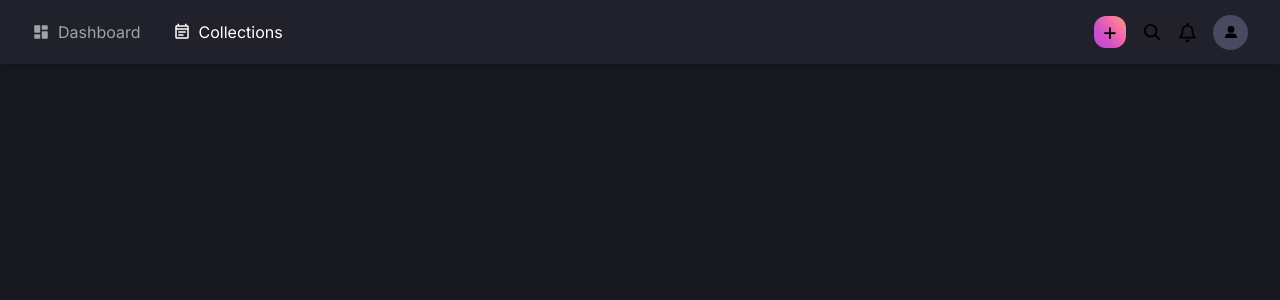
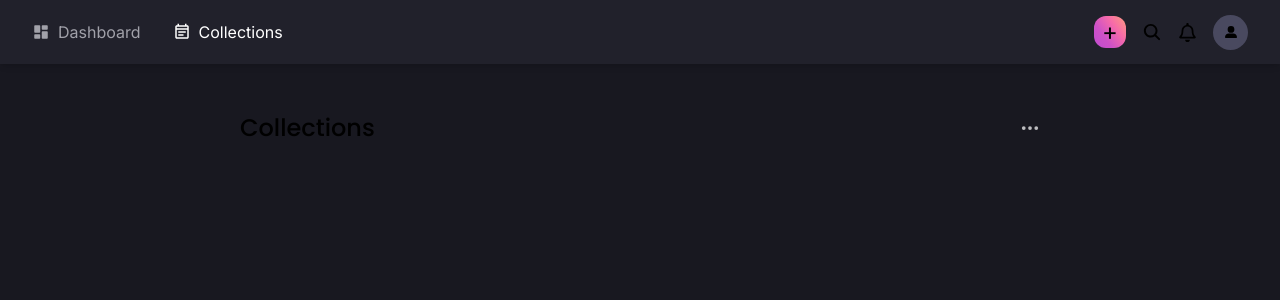
Before and after one commit to Amritanshu312/TaskGen, a Next.js app: page /collections in a window 1280 px wide. Shown: the top 300 px of the page. Built offline with nearby package versions, Linux system fonts and the light colour scheme; no server answers; the database is empty; sample sign-in values are in the browser's storage.

Commit message:
[collections] feat🎉: Header

```diff
--- a/app/(pages)/collections/page.js
+++ b/app/(pages)/collections/page.js
@@ -1,7 +1,23 @@
+import { BsThreeDots } from "react-icons/bs"
+
 const Collections = () => {
   return (
-    <div>
-      Collections
+    <div className="w-full min-h-screen flex">
+
+      <div className="w-full mt-28 max-[635px]:mt-12 flex items-center flex-col max-[745px] mx-4">
+
+        <div className="w-full max-[1226px]:ml-[16rem] max-[1090px]:ml-1 max-w-[800px] max-[1226px]:max-w-[712px]">
+          <div className="flex justify-between items-center mb-16">
+            <div className="font-['poppins'] text-2xl font-medium">Collections</div>
+
+            <div className="cursor-pointer text-xl text-[#bdbdc0]"><BsThreeDots /></div>
+          </div>
+
+
+        </div>
+
+      </div>
+
     </div>
   )
 }
--- a/utils/useWindowDimension.jsx
+++ b/utils/useWindowDimension.jsx
@@ -3,12 +3,22 @@
 import { useEffect, useState } from "react";
 
 function getWindowDimensions() {
-  const { innerWidth: width, innerHeight: height } = window;
-  return {
-    w: width,
-    h: height
-  };
+  // Check if window is defined to avoid errors during SSR
+  if (typeof window !== "undefined") {
+    const { innerWidth: width, innerHeight: height } = window;
+    return {
+      w: width,
+      h: height
+    };
+  } else {
+    // Provide a default value for server-side rendering
+    return {
+      w: 0,
+      h: 0
+    };
+  }
 }
+
 
 export default function useWindowDimensions() {
   const [windowDimensions, setWindowDimensions] = useState(getWindowDimensions());
```
